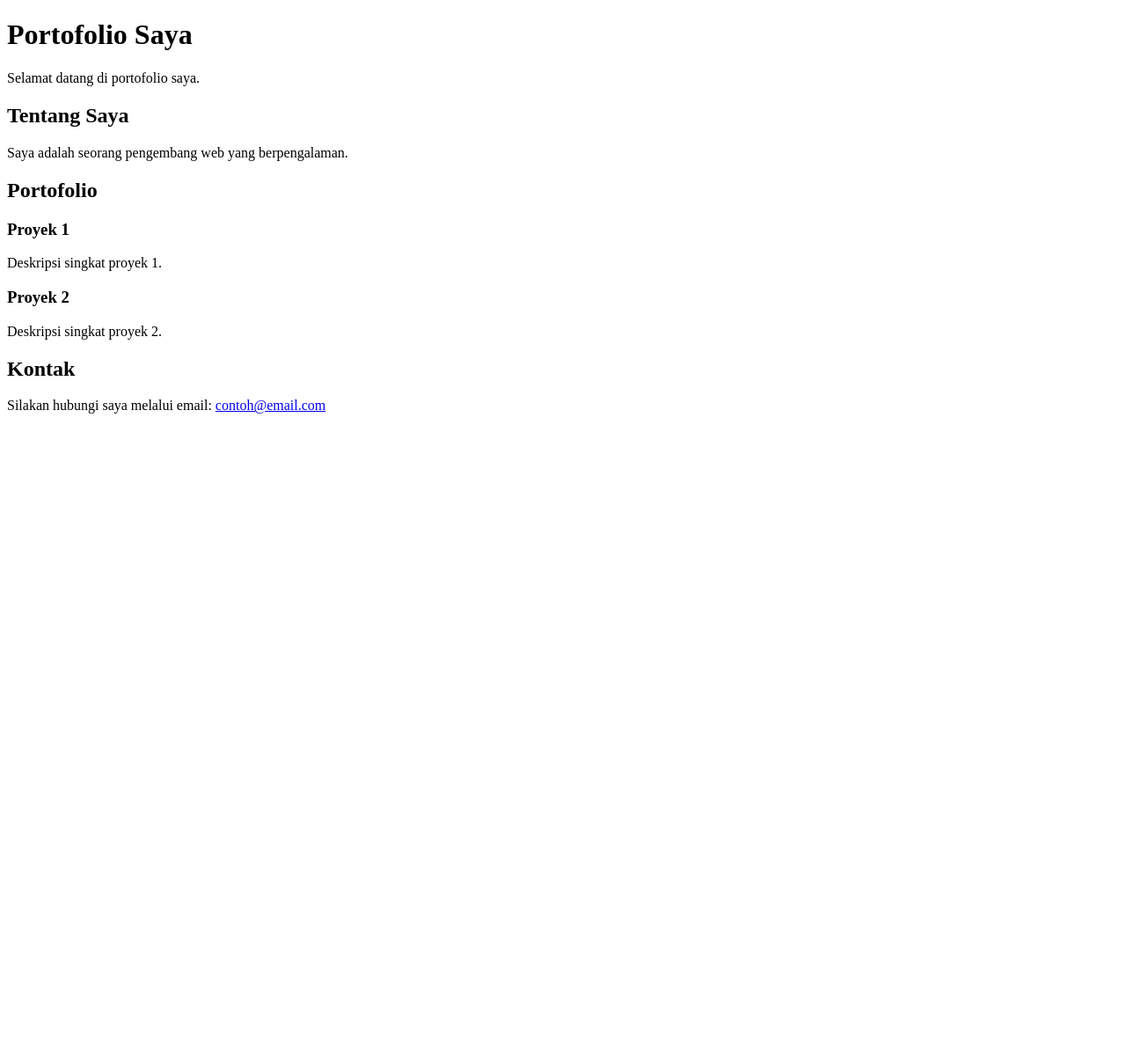
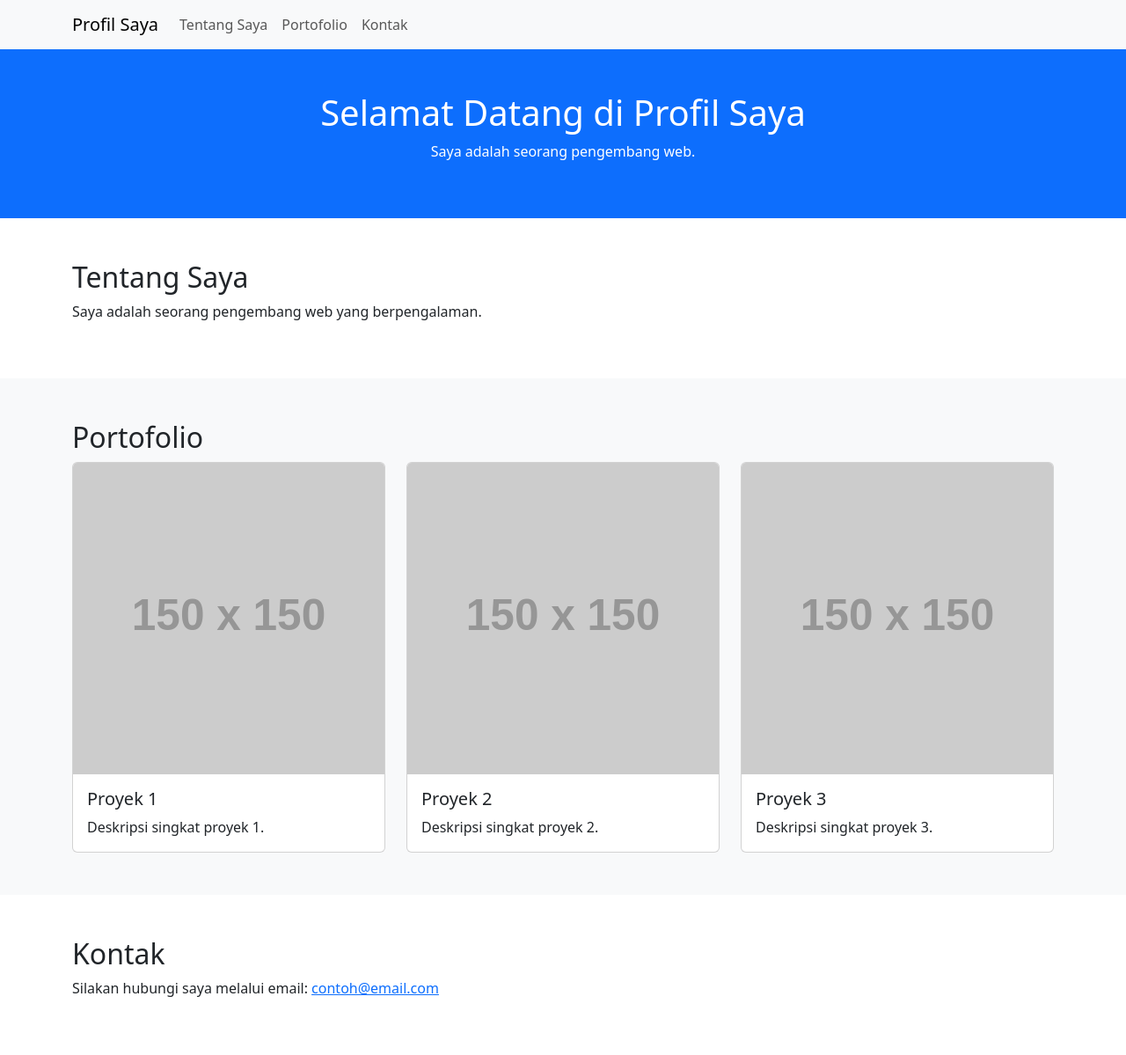
Before and after one commit to farhanMuhammad61/farhanMuhammad61.github.io, a plain HTML site: page index.html in a window 1280 px wide. Shown: the whole page at 88% size. Before the commit the page ends 800 px from the top, so only its background shows below. Drawn offline with nearby package versions, Linux system fonts and the light colour scheme; placeholder pictures from the web are drawn by us.

Commit message:
Update index.html

```diff
--- a/index.html
+++ b/index.html
@@ -3,35 +3,96 @@
 <head>
     <meta charset="UTF-8">
     <meta name="viewport" content="width=device-width, initial-scale=1.0">
-    <link rel="stylesheet" href="style.css">
-    <title>Portofolio Saya</title>
+    <title>Profil Saya</title>
+
+    <!-- Load Bootstrap CSS -->
+    <link href="https://cdn.jsdelivr.net/npm/bootstrap@5.3.0/dist/css/bootstrap.min.css" rel="stylesheet">
 </head>
 <body>
-    <header>
-        <h1>Portofolio Saya</h1>
-        <p>Selamat datang di portofolio saya.</p>
+    <!-- Navbar -->
+    <nav class="navbar navbar-expand-lg navbar-light bg-light">
+        <div class="container">
+            <a class="navbar-brand" href="#">Profil Saya</a>
+            <button class="navbar-toggler" type="button" data-bs-toggle="collapse" data-bs-target="#navbarNav" aria-controls="navbarNav" aria-expanded="false" aria-label="Toggle navigation">
+                <span class="navbar-toggler-icon"></span>
+            </button>
+            <div class="collapse navbar-collapse" id="navbarNav">
+                <ul class="navbar-nav ml-auto">
+                    <li class="nav-item">
+                        <a class="nav-link" href="#about">Tentang Saya</a>
+                    </li>
+                    <li class="nav-item">
+                        <a class="nav-link" href="#portfolio">Portofolio</a>
+                    </li>
+                    <li class="nav-item">
+                        <a class="nav-link" href="#contact">Kontak</a>
+                    </li>
+                </ul>
+            </div>
+        </div>
+    </nav>
+
+    <!-- Hero Section -->
+    <header class="hero bg-primary text-white text-center py-5">
+        <div class="container">
+            <h1>Selamat Datang di Profil Saya</h1>
+            <p>Saya adalah seorang pengembang web.</p>
+        </div>
     </header>
 
-    <section id="about">
-        <h2>Tentang Saya</h2>
-        <p>Saya adalah seorang pengembang web yang berpengalaman.</p>
-    </section>
-
-    <section id="portfolio">
-        <h2>Portofolio</h2>
-        <div class="project">
-            <h3>Proyek 1</h3>
-            <p>Deskripsi singkat proyek 1.</p>
-        </div>
-        <div class="project">
-            <h3>Proyek 2</h3>
-            <p>Deskripsi singkat proyek 2.</p>
+    <!-- About Section -->
+    <section id="about" class="py-5">
+        <div class="container">
+            <h2>Tentang Saya</h2>
+            <p>Saya adalah seorang pengembang web yang berpengalaman.</p>
         </div>
     </section>
 
-    <section id="contact">
-        <h2>Kontak</h2>
-        <p>Silakan hubungi saya melalui email: <a href="mailto:contoh@email.com">contoh@email.com</a></p>
+    <!-- Portfolio Section -->
+    <section id="portfolio" class="bg-light py-5">
+        <div class="container">
+            <h2>Portofolio</h2>
+            <div class="row">
+                <div class="col-md-4">
+                    <div class="card">
+                        <img src="https://via.placeholder.com/150" class="card-img-top" alt="Proyek 1">
+                        <div class="card-body">
+                            <h5 class="card-title">Proyek 1</h5>
+                            <p class="card-text">Deskripsi singkat proyek 1.</p>
+                        </div>
+                    </div>
+                </div>
+                <div class="col-md-4">
+                    <div class="card">
+                        <img src="https://via.placeholder.com/150" class="card-img-top" alt="Proyek 2">
+                        <div class="card-body">
+                            <h5 class="card-title">Proyek 2</h5>
+                            <p class="card-text">Deskripsi singkat proyek 2.</p>
+                        </div>
+                    </div>
+                </div>
+                <div class="col-md-4">
+                    <div class="card">
+                        <img src="https://via.placeholder.com/150" class="card-img-top" alt="Proyek 3">
+                        <div class="card-body">
+                            <h5 class="card-title">Proyek 3</h5>
+                            <p class="card-text">Deskripsi singkat proyek 3.</p>
+                        </div>
+                    </div>
+                </div>
+            </div>
+        </div>
     </section>
+
+    <!-- Contact Section -->
+    <section id="contact" class="py-5">
+        <div class="container">
+            <h2>Kontak</h2>
+            <p>Silakan hubungi saya melalui email: <a href="mailto:contoh@email.com">contoh@email.com</a></p>
+        </div>
+    </section>
+
+    <!-- Load Bootstrap JS (optional) -->
+    <script src="https://cdn.jsdelivr.net/npm/bootstrap@5.3.0/dist/js/bootstrap.bundle.min.js"></script>
 </body>
 </html>
```
